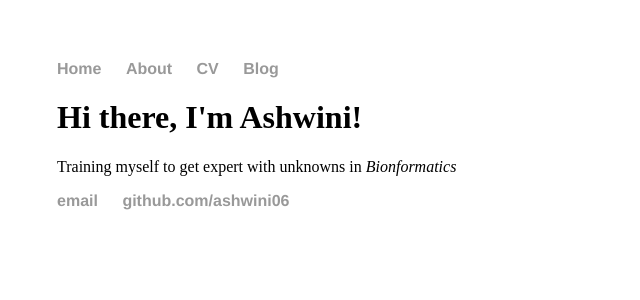
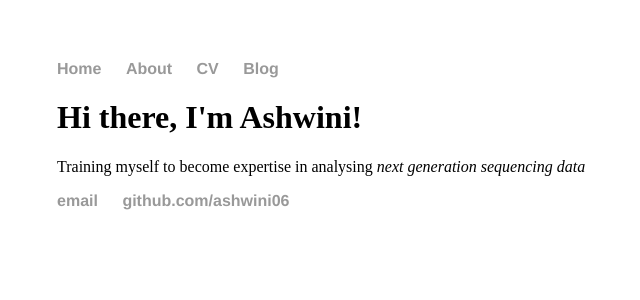
Before and after one commit to ashwini06/ashwini06.github.io, a Jekyll site: the page built from index.html, in a window 1280 px wide. Shown: the top 300 px of the page, without its empty margins (135-775 px from the left). Built offline with Jekyll 4.4.1, drawn with Linux system fonts in a browser that asks for light colours.

Commit message:
Update index.html

```diff
--- a/index.html
+++ b/index.html
@@ -1,29 +1,8 @@
-<!DOCTYPE html>
-<html>
-	<head>
-		<title>Ashwini Jeggari</title>
-		<link rel="stylesheet" type="text/css" href="/css/main.css">
-	</head>
-	<body>
-		<nav>
-    		<ul>
-        		<li><a href="/">Home</a></li>
-	        	<li><a href="/about">About</a></li>
-        		<li><a href="/cv">CV</a></li>
-        		<li><a href="/blog">Blog</a></li>
-    		</ul>
-		</nav>
-		<div class="container">
-    		<div class="blurb">
-        		<h1>Hi there, I'm Ashwini!</h1>
-				<p>Training myself to get expert with unknowns in <em>Bionformatics</em></p>
-    		</div><!-- /.blurb -->
-		</div><!-- /.container -->
-		<footer>
-    		<ul>
-            <li><a href="mailto:ashwinipriya.jeggari@ki.se">email</a></li>
-            <li><a href="https://github.com/ashwini06">github.com/ashwini06</a></li>
-			</ul>
-		</footer>
-	</body>
-</html>
+---
+layout: default
+title: Ashwini Jeggari , PhD student| Bioinformatician
+---
+<div class="blurb">
+	<h1>Hi there, I'm Ashwini!</h1>
+	<p>Training myself to become expertise in analysing<em> next generation sequencing data </em></p>
+</div><!-- /.blurb -->
```
